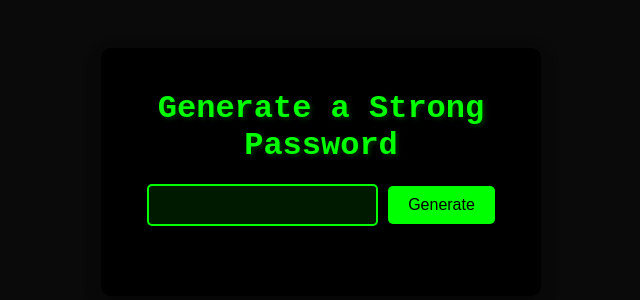
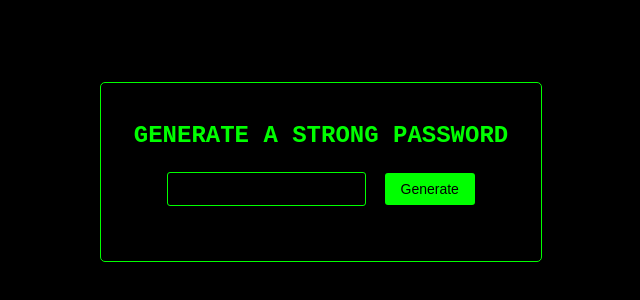
Before and after one commit to InesZenkri/Psswordgen, a plain HTML site: page index.html in a window 1280 px wide. Shown: the part 228-528 px from the top of the page, without its empty margins (319-959 px from the left). Drawn offline with Linux system fonts and the light colour scheme.

Commit message:
css chnage

```diff
--- a/index.html
+++ b/index.html
@@ -15,8 +15,8 @@
         <button id="copyButton">Copy</button>
       </div>
       <div class="passwordStrength">
+        <span class="strengthText" id="strengthText"></span>
         <div class="strengthMeter" id="strengthMeter"></div>
-        <span class="strengthText" id="strengthText"></span>
       </div>
     </div>
   </div>
--- a/script.js
+++ b/script.js
@@ -48,11 +48,12 @@ generateButton.addEventListener('click', () => {
     strengthText.textContent = 'Moderate';
     strengthText.style.color = 'orange';
   } else {
-    strengthText.textContent = 'Strong';
+    strengthText.textContent = 'Strong 👾';
     strengthText.style.color = 'green';
   }
 
   copyButton.style.display = 'inline';
+
 
   const inputPosition = generatedPassword.getBoundingClientRect();
   copyButton.style.top = `${inputPosition.top}px`;
--- a/style.css
+++ b/style.css
@@ -1,6 +1,6 @@
 body {
   font-family: 'Courier New', Courier, monospace;
-  background-color: #0a0a0a;
+  background-color: #000;
   color: #00ff00;
   margin: 0;
   display: flex;
@@ -12,19 +12,24 @@ body {
 .container {
   background-color: #000;
   padding: 20px;
-  border-radius: 10px;
-  box-shadow: 0 8px 16px 0 rgba(0, 0, 0, 0.2), 0 6px 20px 0 rgba(0, 0, 0, 0.19);
-  text-align: center;
+  border-radius: 5px;
+  box-shadow: 0 4px 8px rgba(0, 0, 0, 0.4);
+  text-align: left;
   width: 80%;
   max-width: 400px;
+  border: 1px solid #00ff00;
+  overflow: auto;
+  line-height: 1.4;
+  font-size: 14px;
 }
 
 h1 {
   color: #00ff00;
   font-family: 'Courier New', Courier, monospace;
-  font-size: 2em;
-  text-shadow: 2px 2px 4px rgba(0, 255, 0, 0.2);
+  font-size: 24px;
   margin-bottom: 20px;
+  text-align: center;
+  text-transform: uppercase;
 }
 
 .passwordArea {
@@ -33,32 +38,25 @@ h1 {
   align-items: center;
 }
 
-.inputWithButton {
-  display: flex;
-  align-items: center;
-  margin-bottom: 20px;
-}
-
 input[type="text"] {
-  flex: 1;
-  padding: 10px;
+  padding: 8px;
   margin-right: 10px;
-  border: 2px solid #00ff00;
-  border-radius: 5px;
-  font-size: 16px;
-  background-color: #001a00;
+  border: 1px solid #00ff00;
+  border-radius: 3px;
+  font-size: 14px;
+  background-color: #000;
   color: #00ff00;
 }
 
 button {
-  padding: 10px 20px;
+  padding: 8px 16px;
   background-color: #00ff00;
   color: black;
   border: none;
-  border-radius: 5px;
+  border-radius: 3px;
   cursor: pointer;
   transition: background-color 0.3s;
-  font-size: 16px;
+  font-size: 14px;
 }
 
 button:hover {
@@ -69,6 +67,7 @@ button:hover {
   display: flex;
   flex-direction: column;
   align-items: center;
+  margin-top: 20px;
 }
 
 .strengthMeter {
@@ -76,7 +75,7 @@ button:hover {
   height: 10px;
   background-color: #000;
   border-radius: 5px;
-  margin-bottom: 20px;
+  margin-bottom: 5px;
   overflow: hidden;
   position: relative;
 }
@@ -108,7 +107,3 @@ button:hover {
   color: #00ff00;
   font-size: 1.2em;
 }
-
-#copyButton {
-  margin-left: 10px;
-}
```
